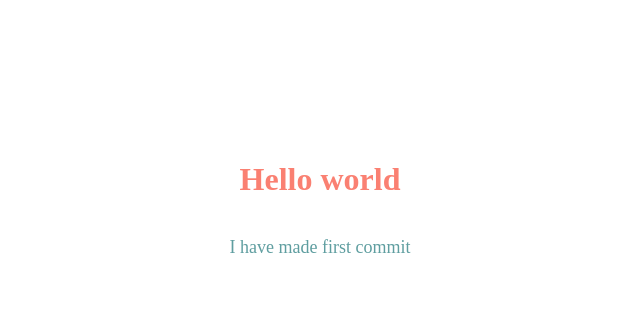
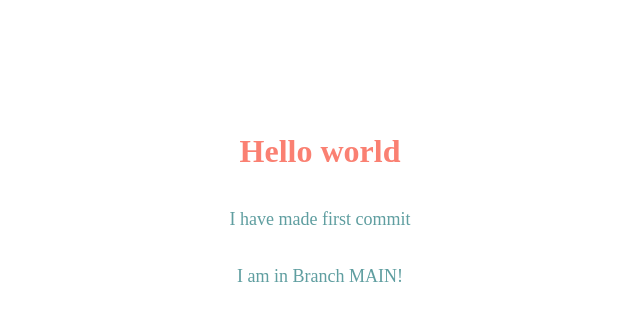
Before and after one commit to force180/section4_repository, a plain HTML site: page index.html in a window 1280 px wide. Shown: the whole page, without its empty margins (320-960 px from the left). Drawn offline with Linux system fonts and the light colour scheme.

Commit message:
from Main

```diff
--- a/index.html
+++ b/index.html
@@ -12,6 +12,8 @@
     <div class="myDiv">
         <h1>Hello world</h1>
         <p class="mytext">I have made first commit</p>
+        <p class="mytext">I am in Branch MAIN!</p>
+
     </div>
 </body>
 </html>
```
